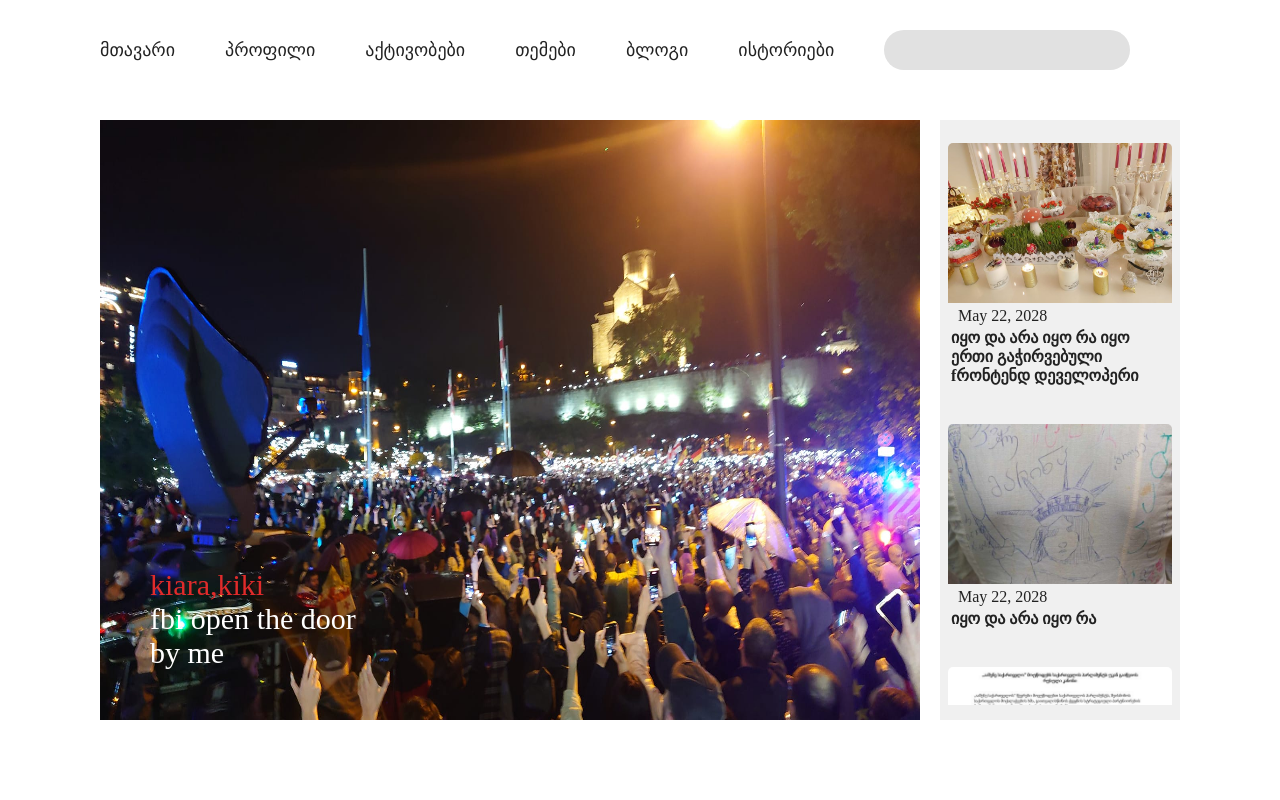
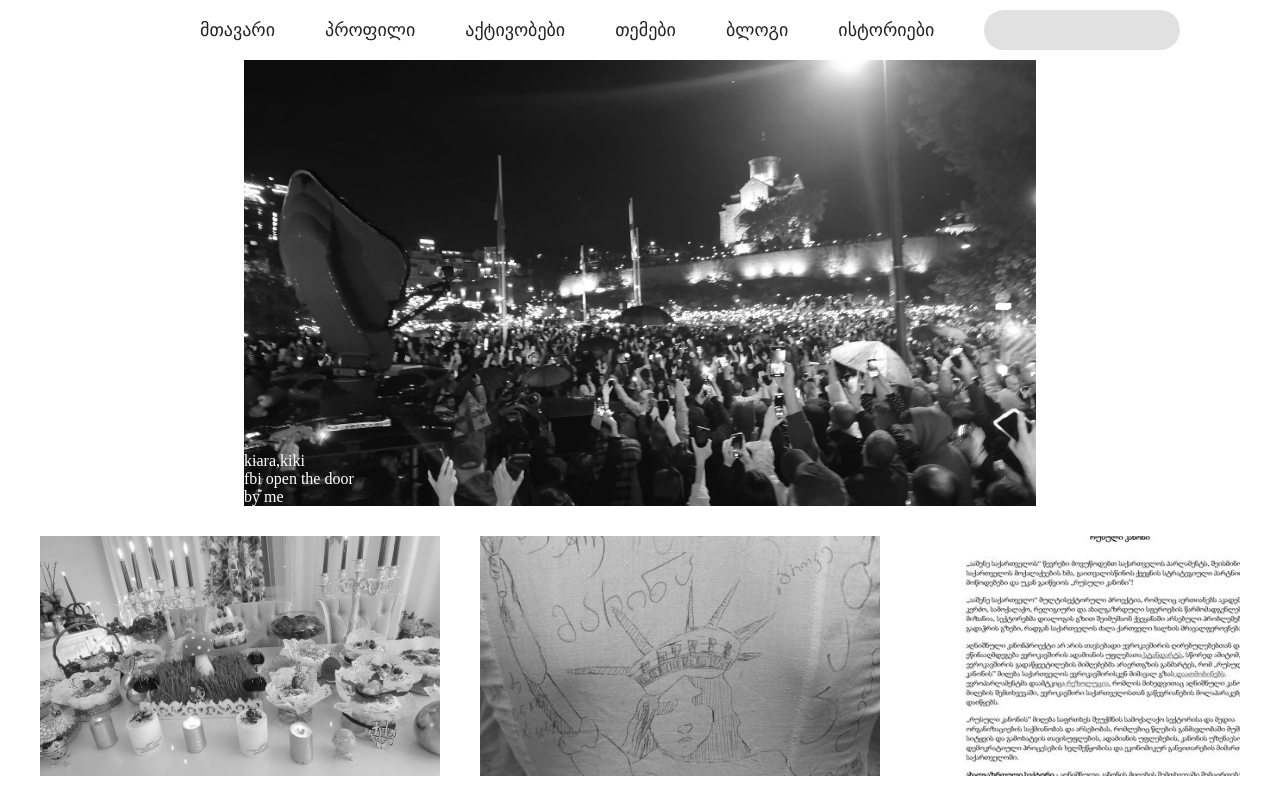
Before and after one commit to silver-lui/AludaWeb, a React (Vite) app: page / in a window 1280 px wide. Shown: the top 800 px of the page. Built offline with nearby package versions, Linux system fonts and the light colour scheme.

Commit message:
src and node

```diff
--- a/src/App.jsx
+++ b/src/App.jsx
@@ -8,6 +8,7 @@ function App() {
     <>
       <Category></Category>
       <Content></Content>
+      <News></News>
       <Contact></Contact>
     </>
   );
--- a/src/Categories/Main.jsx
+++ /dev/null
@@ -1,15 +0,0 @@
-import "../Style/Main-Style.css"
-import teming from "../assets/img_1.jpg"
-
-function Main(){
-    return(
-        <div className="main-wrapper">
-            <p className="tags">kiara,kiki</p>
-            <p className="title">fbi open the door</p>
-            <p className="autor">by me</p>
-            <img src={teming} alt="image" />
-        </div>
-    )
-}
-
-export default Main
--- /dev/null
+++ b/src/Components/Categories/Main.jsx
@@ -0,0 +1,17 @@
+import "../../Style/Main-Style.css"
+import teming from "../../assets/img_1.jpg"
+
+function Main() {
+    return (
+        <div className="main-wrapper">
+            <div className="paragrap-wrapper">
+                <p className="tags">kiara,kiki</p>
+                <p className="title">fbi open the door</p>
+                <p className="autor">by me</p>
+            </div>
+            <img src={teming} alt="image" />
+        </div>
+    )
+}
+
+export default Main
--- a/src/Components/News.jsx
+++ b/src/Components/News.jsx
@@ -8,40 +8,50 @@ import img_5 from "../assets/img_6.jpg";
 function News() {
     return (
         <div className="container">
-            <ul className="news">
-                <li className="ess">
+            <ul>
+                <li>
                     <a href="#">
-                        <img className="news-component" src={img_1} alt="" />
-                        <p className="date">May 22, 2028</p>
-                        <p className="title">იყო და არა იყო რა იყო ერთი გაჭირვებული fრონტენდ დეველოპერი</p>
+                        <img src={img_1} alt="news-1" />
+                        <div className="text">
+                            {/* <p className="title">asd</p>
+                            <p className="des">asdasdasdasdasdasdasdasdas</p> */}
+                        </div>
                     </a>
                 </li>
-                <li className="ess">
+                <li>
                     <a href="#">
-                        <img className="news-component" src={img_2} alt="" />
-                        <p className="date">May 22, 2028</p>
-                        <p className="title">იყო და არა იყო რა</p>
+                        <img src={img_2} alt="news-1" />
+                        <div className="text">
+                            {/* <p className="title">asd</p>
+                            <p className="des">asdasdasdasdasdasdasdasdas</p> */}
+                        </div>
                     </a>
                 </li>
-                <li className="ess">
+                <li>
                     <a href="#">
-                        <img className="news-component" src={img_3} alt="" />
-                        <p className="date">May 22, 2028</p>
-                        <p className="title">იყო და არა იყო რა</p>
+                        <img src={img_3} alt="news-1" />
+                        <div className="text">
+                            {/* <p className="title">asd</p>
+                            <p className="des">asdasdasdasdasdasdasdasdas</p> */}
+                        </div>
                     </a>
                 </li>
-                <li className="ess">
+                <li>
                     <a href="#">
-                        <img className="news-component" src={img_4} alt="" />
-                        <p className="date">May 22, 2028</p>
-                        <p className="title">იყო და არა იყო რა</p>
+                        <img src={img_4} alt="news-1" />
+                        <div className="text">
+                            {/* <p className="title">asd</p>
+                            <p className="des">asdasdasdasdasdasdasdasdas</p> */}
+                        </div>
                     </a>
                 </li>
-                <li className="ess">
+                <li>
                     <a href="#">
-                        <img className="news-component" src={img_5} alt="" />
-                        <p className="date">May 22, 2028</p>
-                        <p className="title">იყო და არა იყო რა</p>
+                        <img src={img_5} alt="news-1" />
+                        <div className="text">
+                            {/* <p className="title">asd</p>
+                            <p className="des">asdasdasdasdasdasdasdasdas</p> */}
+                        </div>
                     </a>
                 </li>
             </ul>
--- a/src/Content.jsx
+++ b/src/Content.jsx
@@ -1,5 +1,5 @@
-import Main from "./Categories/Main"
-import Activities from "./Categories/Activities"
+import Main from "./Components/Categories/Main"
+import Activities from "./Components/Categories/Activities"
 import News from "./Components/News";
 import { BrowserRouter, Routes, Route } from "react-router-dom";
 
@@ -11,7 +11,6 @@ function Content() {
                     <Route path="/" element={<Main></Main>}></Route>
                     <Route path="/activities" element={<Activities></Activities>}></Route>
                 </Routes>
-                <News></News>
             </BrowserRouter>
         </div>
     );
--- a/src/Style/Cat-Style.css
+++ b/src/Style/Cat-Style.css
@@ -7,7 +7,7 @@
     top: 0px;
     display: flex;
     align-items: center;
-    padding: 10px 50px 10px 0px;
+    padding: 10px 0px;
 }
 .cat-ul {
     width: 100%;
--- a/src/Style/Main-Style.css
+++ b/src/Style/Main-Style.css
@@ -1,42 +1,28 @@
+
 .main-wrapper{
-    background: red;
-    width: 100%;
-    height: 100%;
-    flex: 0.75 0;
     position: relative;
+    z-index: 1;
     display: flex;
-    flex-direction: column;
-    justify-content: end;
-    padding: 50px;
+    justify-content: center;
+
+}
+
+.main-wrapper .paragrap-wrapper{
+    width: 90%;
+    position: absolute;
+    bottom: 0px;
+    /* left: 0; */
+    z-index: 3;
+}
+
+.paragrap-wrapper p{
+    color: white;
 }
 
 .main-wrapper img{
-    width: 100%;
-    height: 100%;
-    position: absolute;
-    top: 0px;
-    left: 0px;
+    height: 90%;
+    width: 90%;
+    object-fit: cover;
+    position: relative;
+    z-index: 2;
 }
-
-.main-wrapper p{
-    color: white;
-    font-size: 30px;
-    position: relative;
-    z-index: 1;
-}
-
-.main-wrapper .tags{
-    color: var(--c-base);
-}
-
-/* .main-wrapper img{
-    height: 100%;
-    position: absolute;
-    bottom: 0px;
-    left: 0px;
-    object-fit: cover;
-    z-index: -1;
-}
-
-.main-wrapper p{
-} */
--- a/src/Style/News-Style.css
+++ b/src/Style/News-Style.css
@@ -1,93 +1,50 @@
 .container{
-    background: #f0f0f0;
-    height: 100%;
-    width: 100%;
-    flex: 0.25 0;
-    padding-block: 15px;
+    /* position: absolute; */
+    /* left: -200px; */
+    transform: translateX(-200px);
+    width: 100vw;
+    height: 300px;
+    /* background: red; */
+    /* background: #f7f7f7;  */
+    display: flex;
+    align-items: center;
+    padding-inline: 40px;
 }
 
-.container .news{
-    height: 100%;
+.container ul{
+    height: 80%;
     width: 100%;
-    overflow-y: scroll;
+    display: flex;
+    gap: 40px;
+    overflow-x: scroll;
+    overflow-y: hidden;
 }
-.container .news::-webkit-scrollbar{
+
+.container ul::-webkit-scrollbar{
     width: 10px;
 }
 
-.news .ess{
-    background: #f0f0f0;
-    border-radius: 5px;
-    padding: 8px;
-    margin-bottom: 20px;
+.container ul li{
+    height: 100%;
+    width: 100px;
+    min-width: 400px;
+    color:#f7f7f7;
 }
 
-
-.news .ess img{
-    border-radius: 5px 5px 0 0 ;
-    height: 20vh;
-    width: 100%;
-    top: 0px;
-    left: 0px;
-    z-index: 1;
-    object-fit: cover;
-}
-.news .ess .date{
-    padding-left: 10px;
-}
-
-.news .ess .title{
-    padding: 3px;
-    font-size: 1rem;
-    font-weight: 800;
-}
-
-/* .news{
-    align-items: center;
-    white-space: normal;
+.container ul li a{
     height: 100%;
-    width: 100%;
-    padding: 30px 300px;
-    background: #f7f7f7;
-    display: flex;
-    flex-direction: column;
-    justify-content: space-between;
-    z-index: 1;
-} */
-
-/* .ess{
-    width: 100%;
-}
-.ess a{
-    height: 200px;
     width: 100%;
     position: relative;
 }
 
-.news-component{
+.container ul li a img{
+    height: 100%;
     width: 100%;
-    height: 200px;
     object-fit: cover;
-    position: absolute;
-    z-index: -1;
 }
 
-
-.container img.news_component {
-    display: block;
-    max-width: 100%;
-    height: auto;
+.container ul li a .text{
+    position: absolute;
+    z-index: 4;
+    bottom: 0px;
 }
-
-.News .date, .News .title {
-    margin: 5px 0;
-}
-
-.container {
-    -ms-overflow-style: none;
-    scrollbar-width: none;
-}
-
-.container::-webkit-scrollbar {
-    display: none;
-} */
--- a/src/index.css
+++ b/src/index.css
@@ -13,33 +13,23 @@
 }
 
 body {
-    padding-top: 20px;
+    /* padding-top: 20px; */
     background: white;
+    overflow-x: hidden;
 }
 
 #root {
-    padding-inline: 100px;
+    padding-inline: 200px;
 }
 
 .cont-wrapper {
-    height: 75vh;
-    margin-top: 40px;
-    display: flex;
-    justify-content: space-between;
-    align-items: center;
-    gap: 20px;
+    height: 100%;
+    width: 100%;
+    /* background: red; */
 }
 
 img{
     width: 40px;
     height: 40px;
+    filter: grayscale(100%);
 }
-/*
-
-.title{
-    color: rgb(0, 0, 0);
-}
-
-.autor{
-    color: aliceblue;
-} */
```
Also changed, not shown: src/Components/Categories/Activities.jsx (renamed from src/Categories/Activities.jsx).
